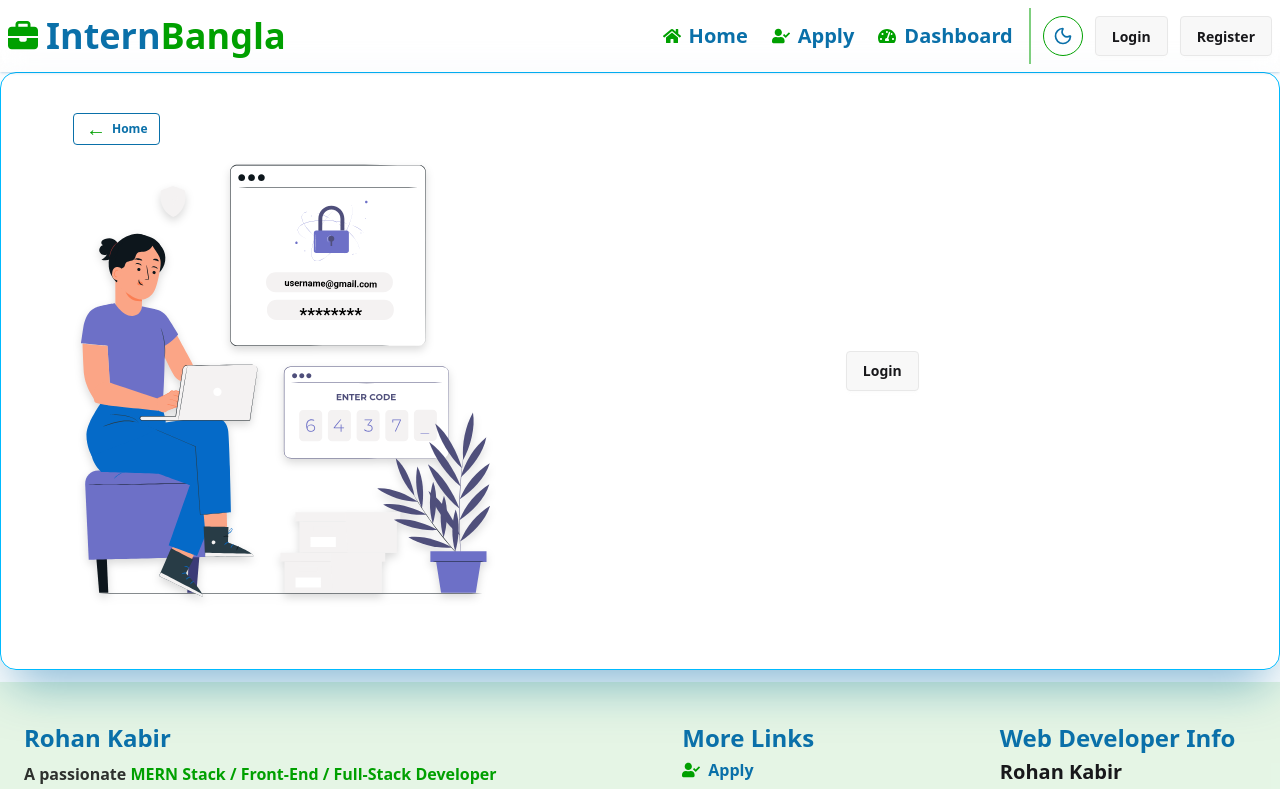
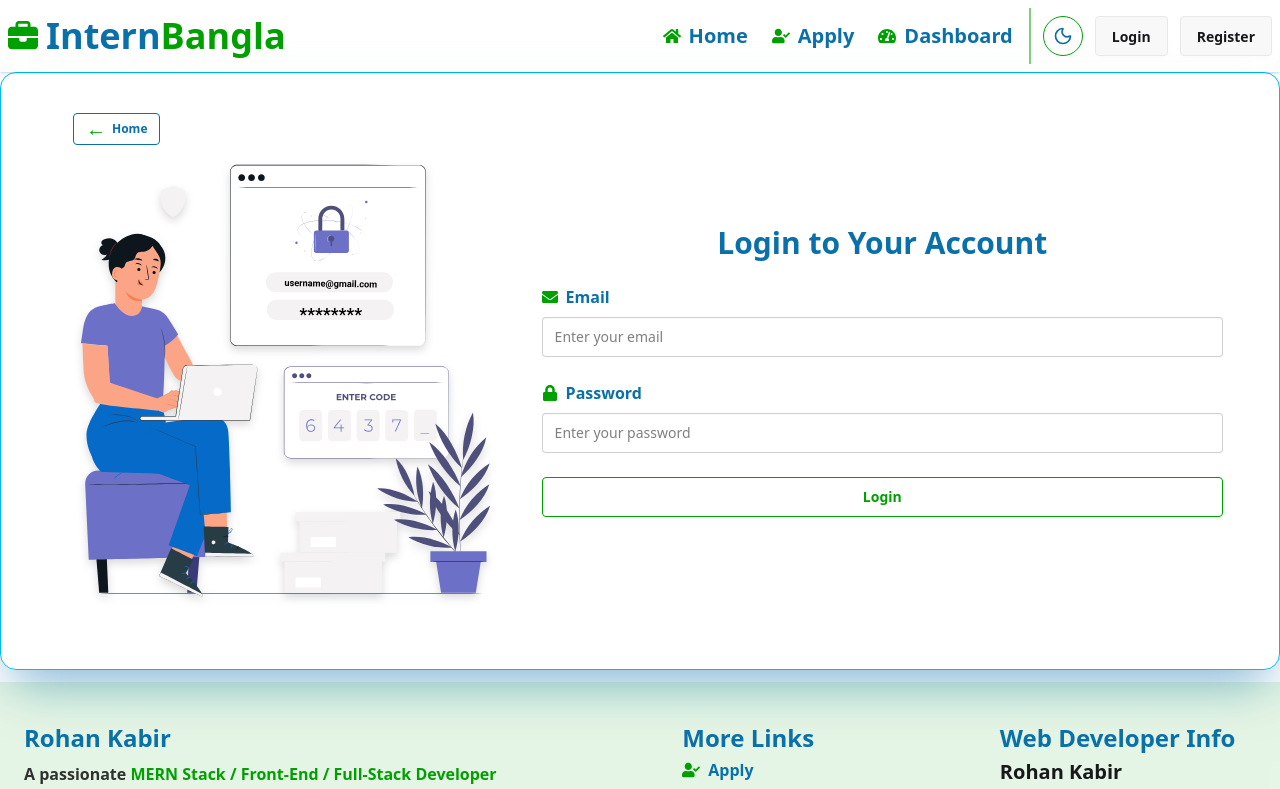
Before and after one commit to RohanR05/Job_Portal, a Next.js app: page /Login in a window 1280 px wide. Shown: the top 789 px of the page. Built offline with nearby package versions, Linux system fonts and the light colour scheme.

Commit message:
complete normal register and login

```diff
--- a/package.json
+++ b/package.json
@@ -20,7 +20,8 @@
     "react": "19.2.0",
     "react-dom": "19.2.0",
     "react-hook-form": "^7.66.0",
-    "react-icons": "^5.5.0"
+    "react-icons": "^5.5.0",
+    "sweetalert2": "^11.26.3"
   },
   "devDependencies": {
     "@tailwindcss/postcss": "^4.1.16",
--- a/src/app/(authLayout)/Login/page.jsx
+++ b/src/app/(authLayout)/Login/page.jsx
@@ -1,13 +1,91 @@
-'use client'
+"use client";
 import React from "react";
+import { useForm } from "react-hook-form";
 import { signIn } from "next-auth/react";
+import { FaEnvelope, FaLock } from "react-icons/fa";
+import Swal from "sweetalert2";
 
 const Login = () => {
+  const {
+    register,
+    handleSubmit,
+    formState: { errors },
+  } = useForm();
+
+  const onSubmit = async (data) => {
+    const res = await signIn("credentials", {
+      redirect: false,
+      email: data.email,
+      password: data.password,
+    });
+
+    if (res?.error) {
+      Swal.fire({
+        icon: "error",
+        title: "Login Failed",
+        text: "Invalid email or password",
+        confirmButtonColor: "#0f7fbf",
+      });
+    } else {
+      Swal.fire({
+        icon: "success",
+        title: "Welcome Back!",
+        text: "Login successful",
+        confirmButtonColor: "#98CD00",
+        timer: 1500,
+      });
+    }
+  };
+
   return (
-    <div>
-      <button className="btn" onClick={() => signIn()}>
-        Login
-      </button>
+    <div className=" w-full mx-auto">
+      <h2 className="text-3xl font-bold text-center text-primary mb-6">
+        Login to Your Account
+      </h2>
+
+      <form onSubmit={handleSubmit(onSubmit)} className="space-y-6">
+        {/* Email */}
+        <div>
+          <label className="flex items-center gap-2 font-semibold text-primary mb-2">
+            <FaEnvelope className="text-secondary" /> Email
+          </label>
+          <input
+            type="email"
+            placeholder="Enter your email"
+            {...register("email", { required: "Email is required" })}
+            className="input input-bordered w-full text-neutral"
+          />
+          {errors.email && (
+            <p className="text-red-500 text-sm mt-1">{errors.email.message}</p>
+          )}
+        </div>
+
+        {/* Password */}
+        <div>
+          <label className="flex items-center gap-2 font-semibold text-primary mb-2">
+            <FaLock className="text-secondary" /> Password
+          </label>
+          <input
+            type="password"
+            placeholder="Enter your password"
+            {...register("password", { required: "Password is required" })}
+            className="input input-bordered w-full text-neutral"
+          />
+          {errors.password && (
+            <p className="text-red-500 text-sm mt-1">
+              {errors.password.message}
+            </p>
+          )}
+        </div>
+
+        {/* Submit */}
+        <button
+          type="submit"
+          className="btn btn-secondary btn-outline w-full font-semibold"
+        >
+          Login
+        </button>
+      </form>
     </div>
   );
 };
--- a/src/app/api/auth/[...nextauth]/route.js
+++ b/src/app/api/auth/[...nextauth]/route.js
@@ -19,11 +19,11 @@ export const authOptions = {
         password: { label: "Password", type: "password" },
       },
       async authorize(credentials) {
-        const { username, password } = credentials;
+        const { email, password } = credentials;
 
         // Find user by username
         const user = await dbConnect(collectionNames.USER).findOne({
-          username,
+          email,
         });
         if (!user) return null;
 
--- a/src/components/shared/Navbar.jsx
+++ b/src/components/shared/Navbar.jsx
@@ -4,7 +4,7 @@ import React from "react";
 import Logo from "./Logo";
 import Theme from "../Theme/Theme";
 import { FaHome, FaUserCheck, FaTachometerAlt } from "react-icons/fa";
-import Login from "@/app/(authLayout)/Login/page";
+import Login from "@/app/(authLayout)/login/page";
 import Register from "@/app/(authLayout)/register/page";
 
 const Navbar = () => {
@@ -69,7 +69,9 @@ const Navbar = () => {
             {links}
           </ul>
           <Theme />
-          <Login></Login>
+          <Link href={"/login"}>
+            <button className="btn">Login</button>
+          </Link>
           <Link href={"/register"}>
             <button className="btn">Register</button>
           </Link>
```
Also changed, not shown: 1 other file (tests, documents, lock files or other folders).
